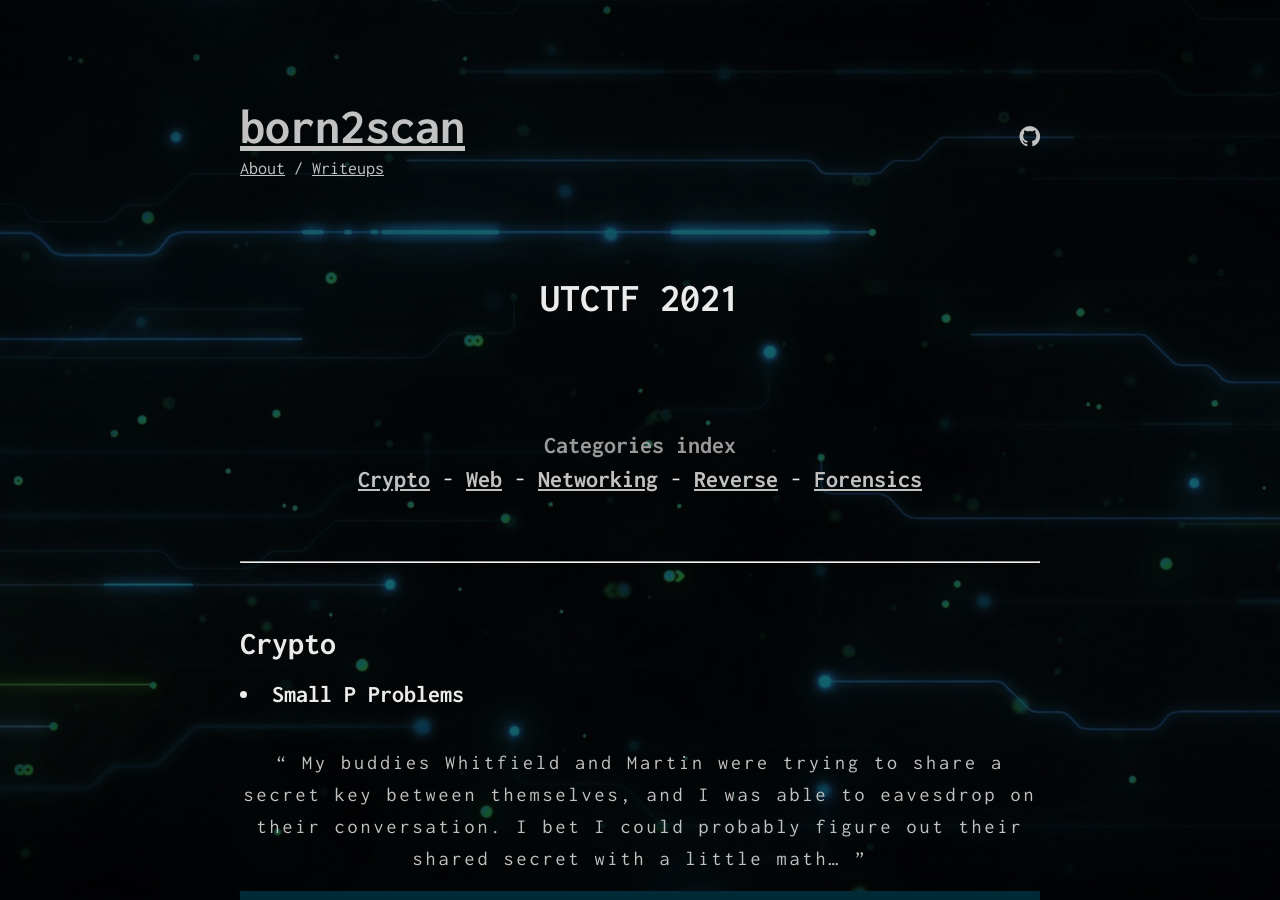
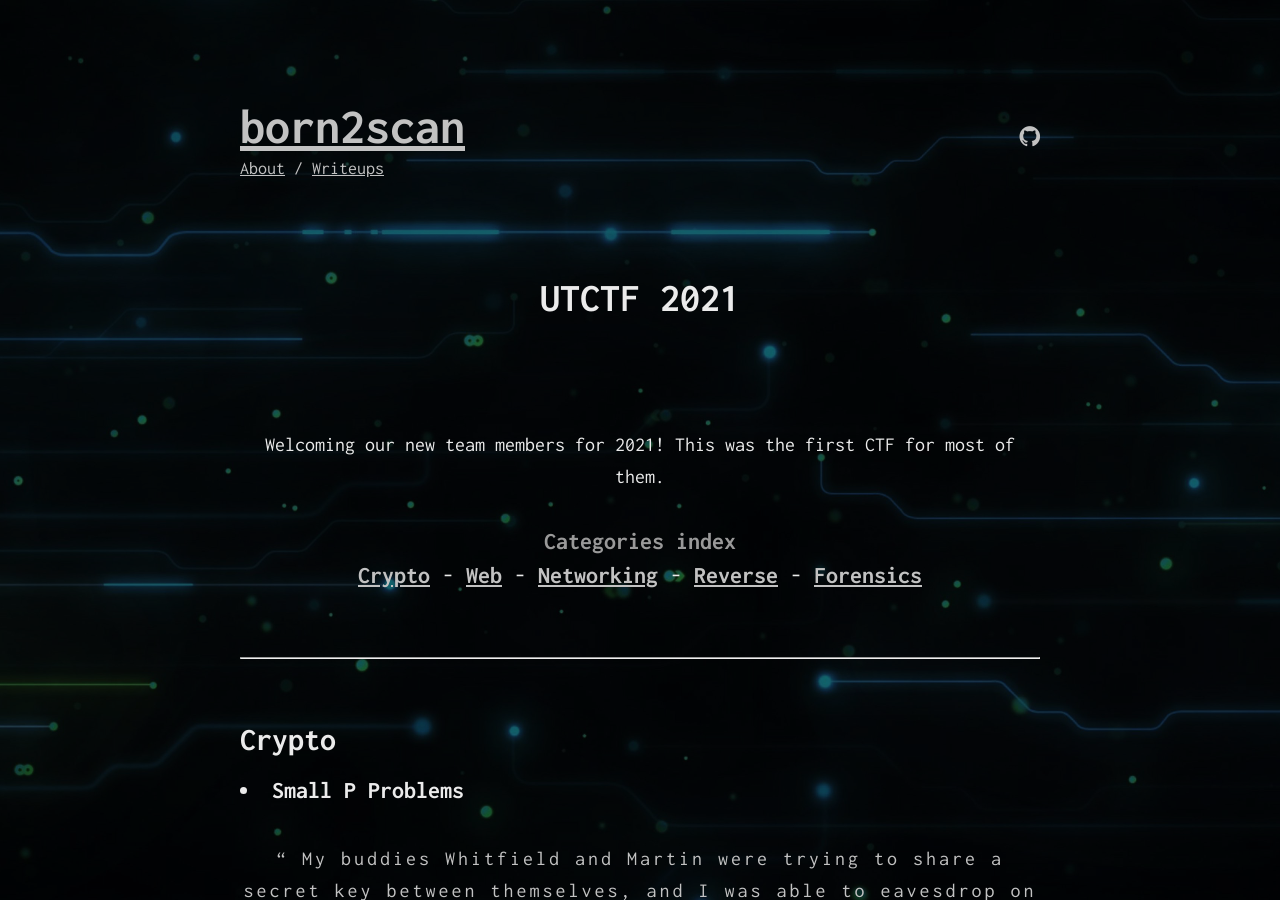
Before and after one commit to born2scan/born2scan.github.io, a Jekyll site: the page built from _posts/2021-03-15-UTCTF.md, in a window 1280 px wide and 900 px high. Built offline with Jekyll 4.4.1, drawn with Linux system fonts in a browser that asks for light colours.

Commit message:
feat: welcome new members

```diff
--- a/_posts/2021-03-15-UTCTF.md
+++ b/_posts/2021-03-15-UTCTF.md
@@ -5,6 +5,7 @@ date: 2021-03-15
 ---
 
 <span class="align-center" markdown="1">
+    Welcoming our new team members for 2021! This was the first CTF for most of them.<br><br>
     <span class="categories-index">
         **Categories index**<br>
         [Crypto](#crypto) - [Web](#web) - [Networking](#networking) - [Reverse](#reverse) - [Forensics](#forensics)
```
